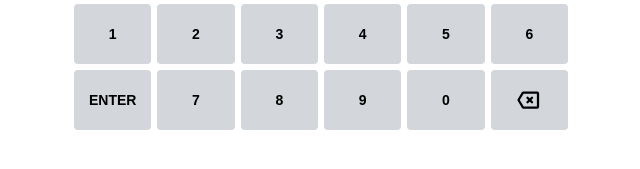
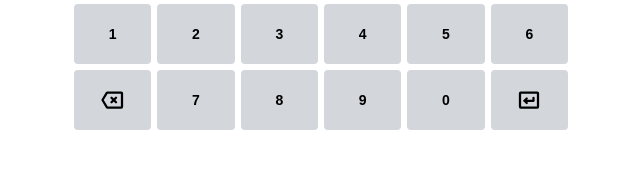
Before and after one commit to kyleget/numble, a React (Create React App) app: page / in a window 1280 px wide. Shown: the part 627-796 px from the top of the page, without its empty margins (319-959 px from the left). Built offline with nearby package versions, Linux system fonts and the light colour scheme.

Commit message:
fix layout

```diff
--- a/public/index.html
+++ b/public/index.html
@@ -3,13 +3,12 @@
   <head>
     <meta charset="utf-8" />
     <link rel="icon" href="%PUBLIC_URL%/favicon.ico" />
-    <meta name="viewport" content="width=device-width, initial-scale=1" />
+    <meta name="viewport" content="width=device-width, initial-scale=1, user-scalable=no" />
     <meta name="theme-color" content="#000000" />
     <meta
       name="description"
       content="The world's most addicting number game."
     />
-    <link rel="apple-touch-icon" href="%PUBLIC_URL%/logo192.png" />
     <!--
       manifest.json provides metadata used when your web app is installed on a
       user's mobile device or desktop. See https://developers.google.com/web/fundamentals/web-app-manifest/
--- a/src/Numble.tsx
+++ b/src/Numble.tsx
@@ -1,5 +1,5 @@
 import { useMemo } from "react";
-import { Backspace, ArrowClockwise } from "phosphor-react";
+import { Backspace, ArrowClockwise, KeyReturn } from "phosphor-react";
 import styled from "styled-components";
 
 import {
@@ -17,6 +17,7 @@ const colors = {
   darkGray: "#787c7e",
   lightGray: "#d3d6da",
   gray: "#cbced1",
+  black: "#000",
 };
 
 const Container = styled.div`
@@ -25,8 +26,16 @@ const Container = styled.div`
   font-family: "Clear Sans", "Helvetica Neue", Arial, sans-serif;
   max-width: 500px;
   margin: 0 auto;
-  height: 100vh;
-  justify-content: space-between;
+  height: 100%;
+
+  button {
+    background-color: ${colors.lightGray};
+    color: ${colors.black};
+
+    &:active {
+      background-color: ${colors.gray};
+    }
+  }
 
   .correct {
     background-color: ${colors.green};
@@ -83,6 +92,7 @@ const BoardContainer = styled.div`
   flex-direction: column;
   align-items: center;
   justify-content: center;
+  flex-grow: 1;
 
   .row {
     display: flex;
@@ -168,7 +178,6 @@ const KeyboardContainer = styled.div`
 `;
 
 const Key = styled.button`
-  background-color: ${colors.lightGray};
   border: 0;
   border-radius: 4px;
   display: flex;
@@ -181,10 +190,6 @@ const Key = styled.button`
   font-weight: bold;
   cursor: pointer;
   text-transform: uppercase;
-
-  &:active {
-    background-color: ${colors.gray};
-  }
 `;
 
 type KeyboardProps = {
@@ -213,13 +218,15 @@ const Keyboard = ({ keyStatuses, handleKeyPress }: KeyboardProps) => {
           .map((_, idx) => renderKey(idx + 1))}
       </div>
       <div className="row">
-        <Key onClick={() => handleKeyPress("Enter")}>Enter</Key>
+        <Key onClick={() => handleKeyPress("Backspace")}>
+          <Backspace weight="bold" size={24} />
+        </Key>
         {Array(3)
           .fill(null)
           .map((_, idx) => renderKey(idx + 7))}
         {renderKey(0)}
-        <Key onClick={() => handleKeyPress("Backspace")}>
-          <Backspace weight="bold" size={24} />
+        <Key onClick={() => handleKeyPress("Enter")}>
+          <KeyReturn weight="bold" size={24} />
         </Key>
       </div>
     </KeyboardContainer>
@@ -230,7 +237,7 @@ const ModalContainer = styled.div`
   position: fixed;
   top: 40%;
   left: 50%;
-  width: 100%;
+  width: 90%;
   max-width: 500px;
   transform: translate(-50%, -50%);
   background-color: ${colors.white};
@@ -262,15 +269,10 @@ const ModalContainer = styled.div`
       line-height: 20px;
       font-size: 20px;
       padding: 8px;
-      background-color: ${colors.lightGray};
       border-radius: 4px;
       margin-top: 20px;
       cursor: pointer;
       font-weight: bold;
-
-      &:active {
-        background-color: ${colors.gray};
-      }
 
       svg {
         margin-right: 8px;
@@ -309,8 +311,14 @@ const Modal = ({ gameStatus, guessCount, onReset }: ModalProps) => {
 };
 
 const Numble = () => {
-  const { currentGuess, gameStatus, guesses, handleKeyPress, handleReset, keyStatuses } =
-    useNumble();
+  const {
+    currentGuess,
+    gameStatus,
+    guesses,
+    handleKeyPress,
+    handleReset,
+    keyStatuses,
+  } = useNumble();
   return (
     <Container>
       <Header>
@@ -318,7 +326,11 @@ const Numble = () => {
       </Header>
       <Board guesses={guesses} currentGuess={currentGuess} />
       <Keyboard keyStatuses={keyStatuses} handleKeyPress={handleKeyPress} />
-      <Modal gameStatus={gameStatus} guessCount={guesses.length} onReset={handleReset} />
+      <Modal
+        gameStatus={gameStatus}
+        guessCount={guesses.length}
+        onReset={handleReset}
+      />
     </Container>
   );
 };
--- a/src/reset.css
+++ b/src/reset.css
@@ -24,8 +24,15 @@ article, aside, details, figcaption, figure,
 footer, header, hgroup, menu, nav, section {
 	display: block;
 }
+html {
+	height: 100%;
+}
 body {
 	line-height: 1;
+	height: 100%;
+}
+#root {
+	height: 100%;
 }
 ol, ul {
 	list-style: none;
```
Also changed, not shown: public/logo192.png (deleted), public/logo512.png (deleted).
